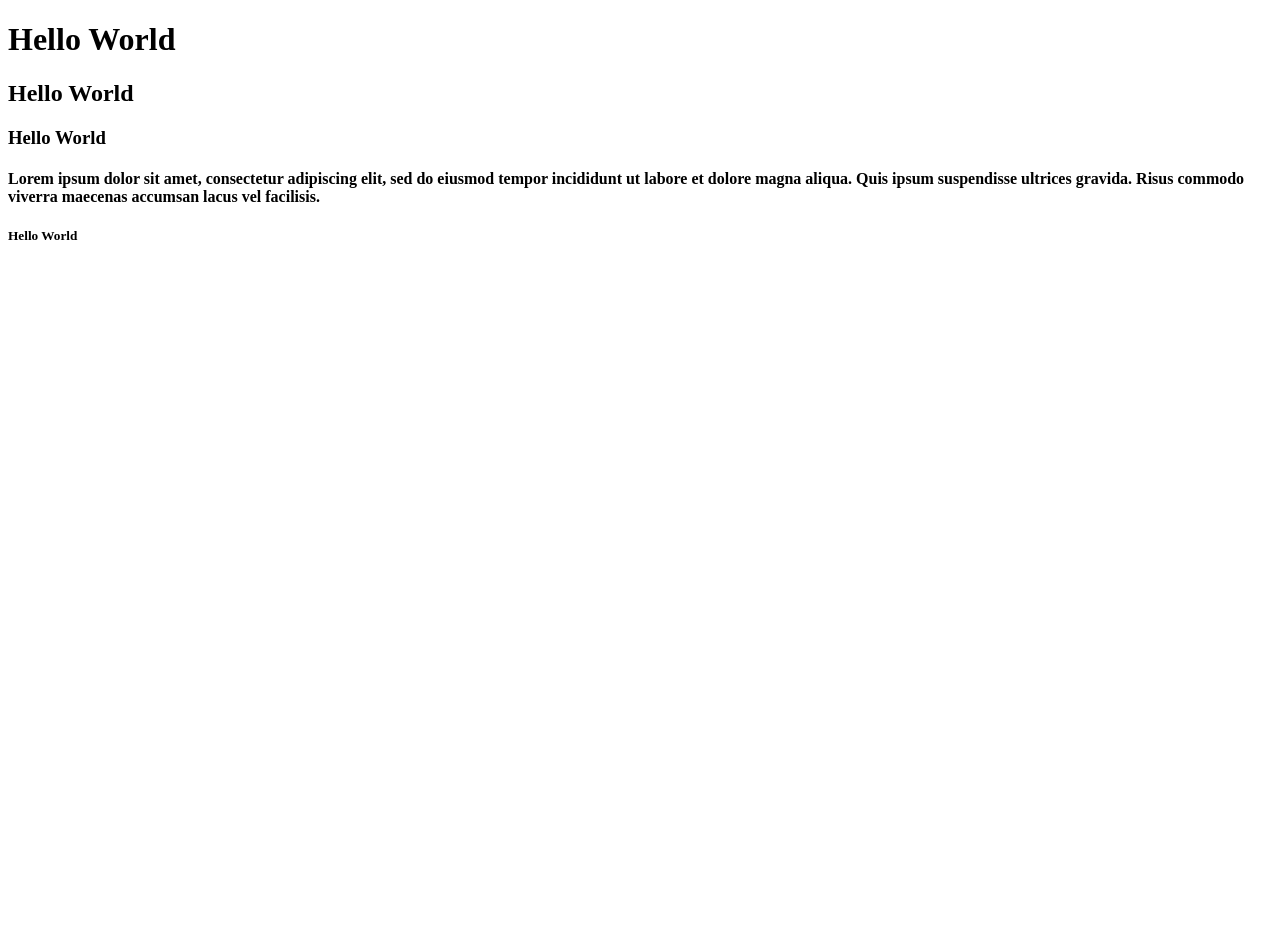
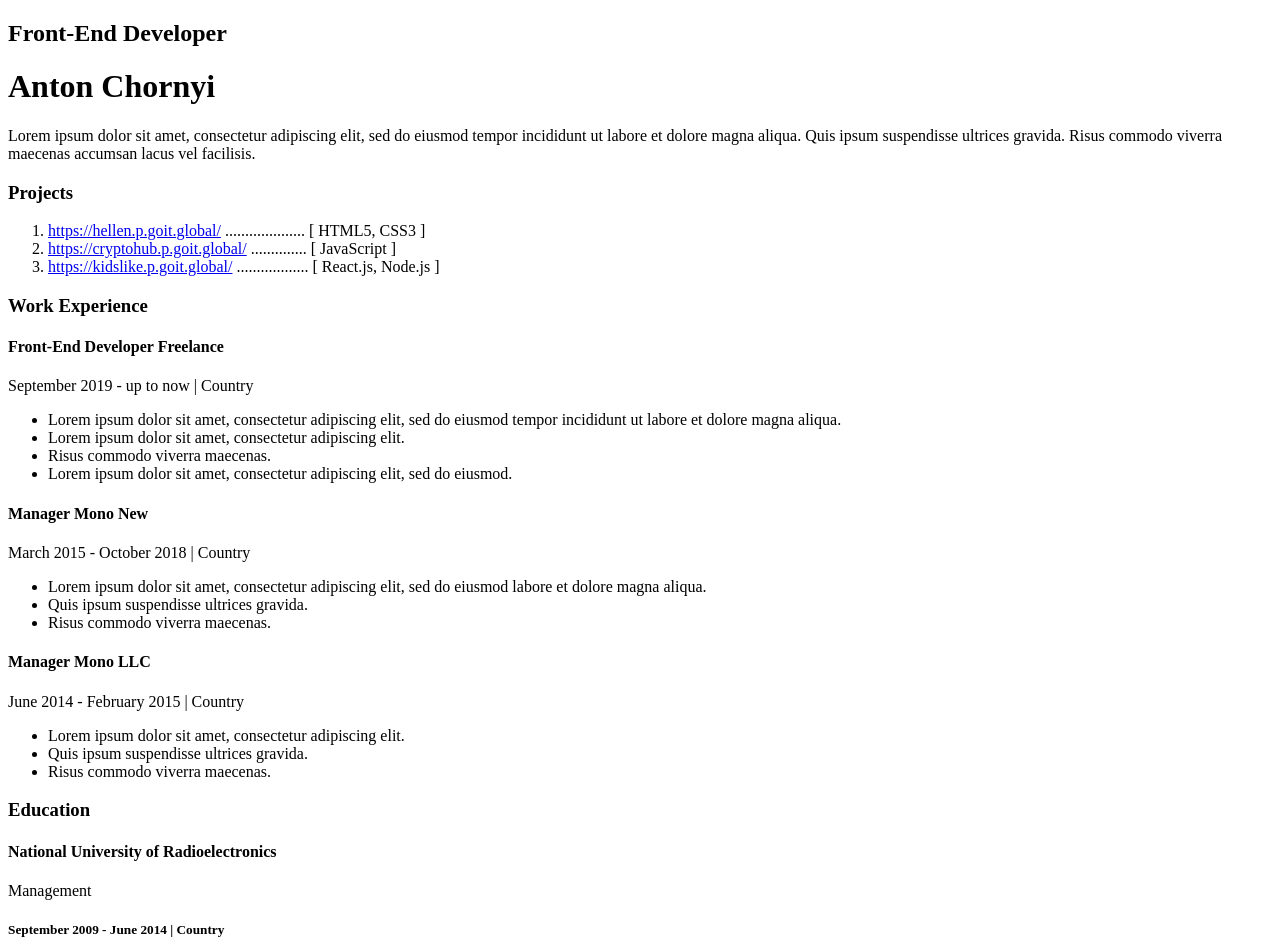
Before and after one commit to JyliaUX/MyCV, a plain HTML site: page index.html in a window 1280 px wide. Shown: the top 941 px of the page. Before the commit the page ends 800 px from the top, so only its background shows below. Drawn offline with Linux system fonts and the light colour scheme.

Commit message:
sceleton + img

```diff
--- a/index.html
+++ b/index.html
@@ -8,15 +8,129 @@
 </head>
 <body>
 
-    <h1>Hello World</h1>
+<!--Main-->
+<div>
+    <!--Main Content-->
+    <div>
+        <!--about user-->
+        <div>
+            <h2>Front-End Developer</h2>
 
-    <h2>Hello World</h2>
+            <h1>Anton Chornyi</h1>
 
-    <h3>Hello World</h3>
+            <p>
+                Lorem ipsum dolor sit amet, consectetur adipiscing elit, sed do eiusmod tempor incididunt ut labore et dolore magna aliqua.
+                Quis ipsum suspendisse ultrices gravida. Risus commodo viverra maecenas accumsan lacus vel facilisis.
+            </p>
+        </div>
+        <!--Projects-->
+        <div>
+            <h3>Projects</h3>
 
-    <h4>Lorem ipsum dolor sit amet, consectetur adipiscing elit, sed do eiusmod tempor incididunt ut labore et dolore magna aliqua. Quis ipsum suspendisse ultrices gravida. Risus commodo viverra maecenas accumsan lacus vel facilisis.</h4>
+            <ol>
+                <li>
+                    <a href="https://hellen.p.goit.global/">https://hellen.p.goit.global/</a>
+                    ....................
+                    [ HTML5, CSS3 ]
+                </li>
+                <li>
+                    <a href="https://cryptohub.p.goit.global/">https://cryptohub.p.goit.global/</a>
+                    ..............
+                    [ JavaScript ]
+                </li>
+                <li>
+                    <a href="https://kidslike.p.goit.global/">https://kidslike.p.goit.global/</a>
+                    ..................
+                    [ React.js, Node.js ]
+                </li>
+            </ol>
 
-    <h5>Hello World</h5>
+        </div>
+        <!--Work-->
+        <div>
+            <h3>Work Experience</h3>
+            <!--Company 1-->
+            <div>
+                <h4>Front-End Developer Freelance</h4>
+                <p>September 2019 - up to now   |   Country</p>
+                <ul>
+                    <li>Lorem ipsum dolor sit amet, consectetur adipiscing elit, sed do eiusmod
+                        tempor incididunt ut labore et dolore magna aliqua.</li>
+                    <li>Lorem ipsum dolor sit amet, consectetur adipiscing elit.</li>
+                    <li>Risus commodo viverra maecenas.</li>
+                    <li>Lorem ipsum dolor sit amet, consectetur adipiscing elit, sed do eiusmod. </li>
+                </ul>
+            </div>
+            <!--Company 2-->
+            <div>
+                <h4>Manager Mono New</h4>
+                <p>March 2015 - October 2018   |   Country</p>
+                <ul>
+                    <li>Lorem ipsum dolor sit amet, consectetur adipiscing elit, sed do eiusmod
+                        labore et dolore magna aliqua.</li>
+                    <li>Quis ipsum suspendisse ultrices gravida.</li>
+                    <li>Risus commodo viverra maecenas.</li>
+                </ul>
+            </div>
+            <!--Company 3-->
+            <div>
+                <h4>Manager Mono LLC</h4>
+                <p>June 2014 - February 2015   |   Country</p>
+                <ul>
+                    <li>Lorem ipsum dolor sit amet, consectetur adipiscing elit. </li>
+                    <li>Quis ipsum suspendisse ultrices gravida.</li>
+                    <li>Risus commodo viverra maecenas.</li>
+                </ul>
+            </div>
+        </div>
+        <!--Education-->
+        <div>
+            <h3>Education</h3>
+            <h4>National University of Radioelectronics</h4>
+            <p>Management</p>
+            <h5>September 2009 - June 2014   |   Country</h5>
+        </div>
+    </div>
+    <!--Sidebar-->
+    <aside>
+        <img src="img/photo_2022-10-29_00-27-20.jpg" alt="user photo"width="400">
+        <!--Contacts-->
+        <div>
+            <h3>Contacts</h3>
+            <div>
+                <p>
+                    C: <a href="tel:+11111111111">+1 111 111 11 11</a>
+                </p>
+                <p>
+                    E: <a href="mailto:chornyiav@gmail.com">chornyiav@gmail.com</a>
+                </p>
+            </div>
+        </div>
+        <!--Tech Skills-->
+        <div>
+            <h3>Tech Skills</h3>
+            <ul>
+                <li>HTML5</li>
+                <li>CSS3</li>
+                <li>GIT</li>
+                <li>WebPack</li>
+                <li>JavaScript</li>
+                <li>React.js</li>
+                <li>Node.js</li>
+            </ul>
+        </div>
+        <!--Soft Skills-->
+        <div>
+            <h3>Soft Skills</h3>
+            <ul>
+                <li>Scrum</li>
+                <li>Agile</li>
+                <li>GTD</li>
+                <li>Teamwork</li>
+            </ul>
+        </div>
+    </aside>
+</div>
 
 </body>
 </html>
```
Also changed, not shown: img/photo_2022-10-29_00-27-20.jpg (added).
